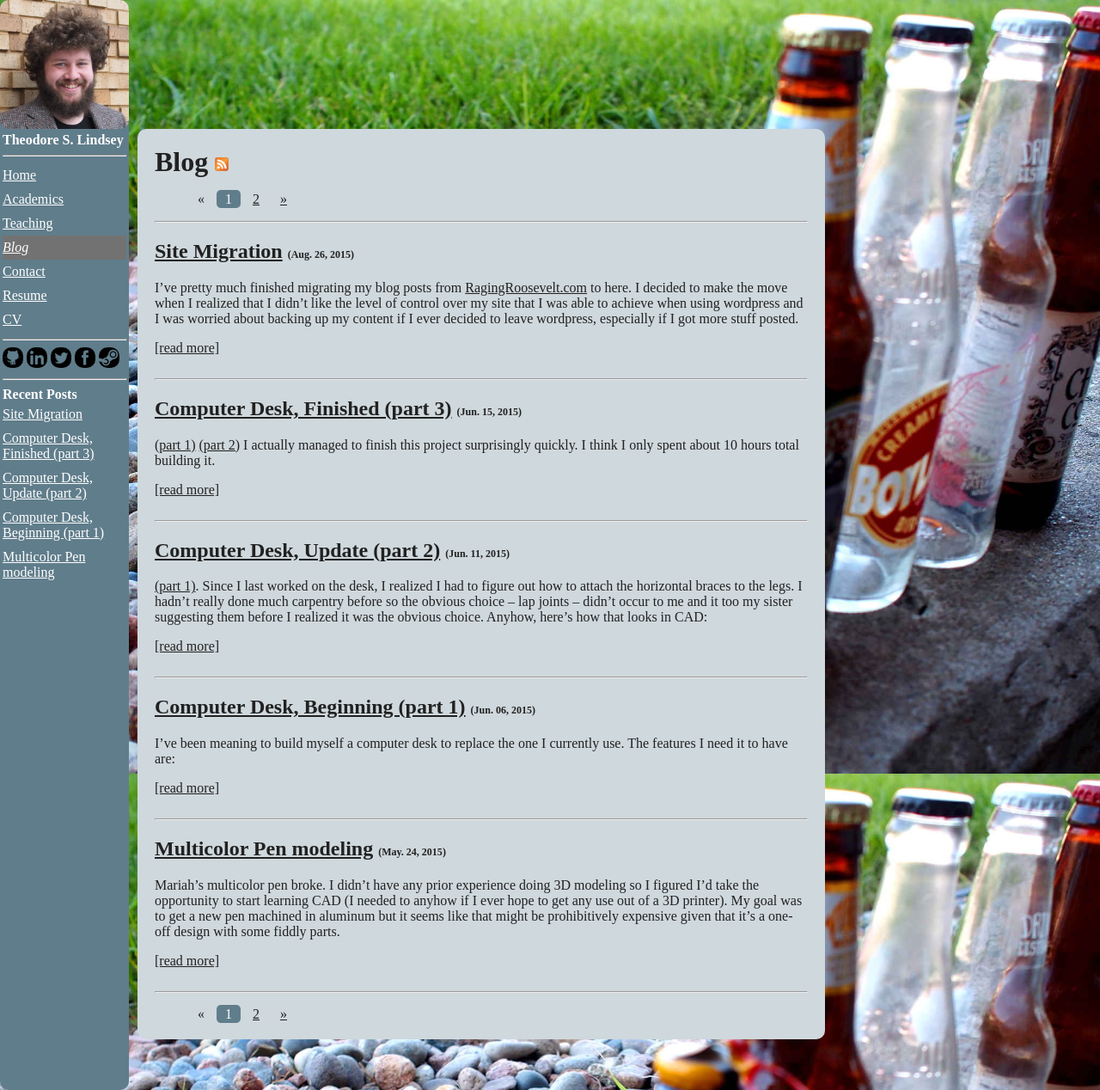
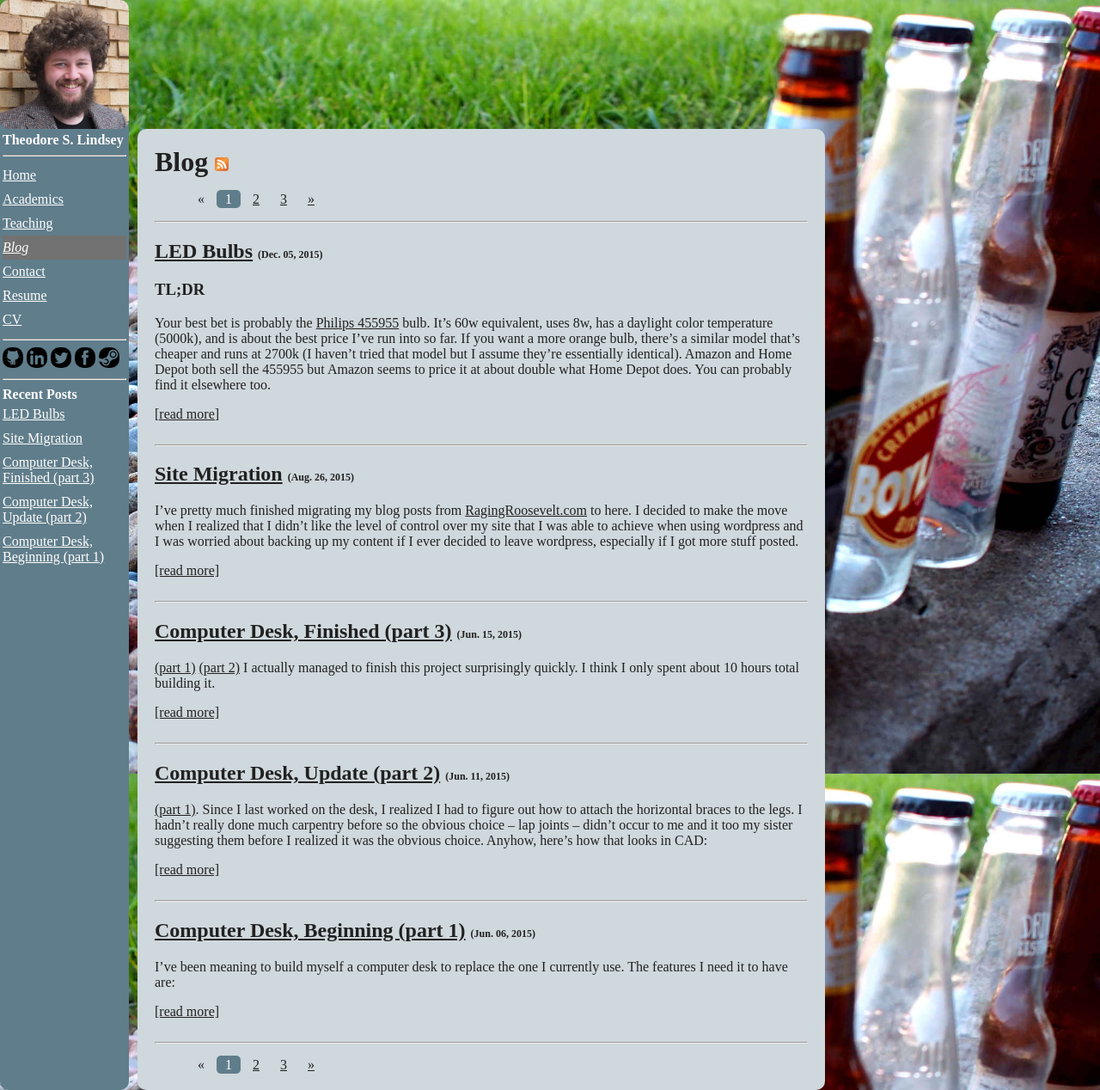
Before and after one commit to RagingRoosevelt/RagingRoosevelt.github.io, a Jekyll site: the page built from blog/index.html, in a window 1280 px wide and 1268 px high. Shown: the whole window at 86% size. Built offline with Jekyll 4.4.1, drawn with Linux system fonts in a browser that asks for light colours; the list of posts is cut into pages by our own code; some of the changed lines change nothing that is shown.

Commit message:
Added post: LED bulbs.  Added rss icons.

```diff
--- a/_includes/sidebar.html
+++ b/_includes/sidebar.html
@@ -20,7 +20,7 @@
             <a href="/teaching/">Teaching</a></li>
 
         <li {% if page.section == "Blog" %}id="active_nav"{% endif %}>
-            <a href="/blog/">Blog</a></li>
+            <a href="/blog/">Blog</a> <!--<a href="/blog/feed.xml"><img style="width: 16px" src="/assets/icons/rss-32.png" alt="rss feed" /></a>--></li>
 
         <li  {% if page.section == "Contact" %}id="active_nav"{% endif %}>
             <a href="/contact.html">Contact</a></li>
--- /dev/null
+++ b/_posts/2015-12-05-LED_Bulbs.md
@@ -0,0 +1,118 @@
+---
+layout: blog
+title: LED Bulbs
+section: Blog
+last_modified_at: 2015-12-05
+categories:
+- Household
+- LED
+---
+
+### TL;DR
+Your best bet is probably the [Philips 455955][455955] bulb.  It's 60w equivalent, uses 8w, has a
+daylight color temperature (5000k), and is about the best price I've run into so far.  If you want
+a more orange bulb, there's a similar model that's cheaper and runs at 2700k (I haven't tried that
+model but I assume they're essentially identical).  Amazon and Home Depot both sell the 455955 but
+Amazon seems to price it at about double what Home Depot does.  You can probably find it elsewhere
+too.
+
+
+
+### Intro
+I first was exposed to LED bulbs in, if I recall correctly, around 2003 in a bathroom at
+[Tryon Creek State Park][tcsp].  I don't know why they were using them, but they had a bunch of 48"
+LED tube bulbs instead of the standard 48" fluorescent bulbs you'd normally expect to see in that
+sort of fixture.  I didn't think much of it at the time but when I saw the NanoLeaf on Kickstarter
+in 2012-2013, I got excited pretty quickly.
+
+[tcsp]: http://oregonstateparks.org/index.cfm?do=parkPage.dsp_parkPage&parkId=103
+
+I've been buying LED bulbs for a while at this point.  I'm a bit picky about my light sources and
+I've found that LED bulbs do a good job of satisfying my criteria.  In particular:
+
+* I don't like CFLs due to the risk of toxic gases escaping if they break.
+* I like my light sources to be at around 5000k.
+* I particularly dislike the orange glow that standard 2700k bulbs give off.
+
+As an additional note, I don't really care if the bulbs are dimmable, so that isn't something I've
+focused on when buying bulbs.
+
+
+
+
+### Bulbs Tested
+
+So far, I've purchased (in chronological order from oldest to newest):
+
+| Name                              |    Watts                  |   Color   |   Price           | Count |   Source                                  | Dimmable? |
+|   :---                            |   :---                    |   :---    |   ---:            | :---: |   :---                                    |   :---    |
+|   NanoLeaf (A19)                  |   12w (100w equivalent)   |   3000k?  |   $45             |   1   |   [Kickstarter][NnLeaf]{:target="_blank"} |   unknown |
+|   Generic Corn-style (E27)        |   8w (~40w equivalent)    |   6000k?  |   $10.89          |   9   |   [Amazon][corn27]{:target="_blank"}      |   unknown |
+|   Philips 433235 SlimStyle (A19)  |   10.5w (60w equivalent)  |   5000k   |   $6.97 - $9.99   |   9   |   [Amazon][433235]{:target="_blank"}      |   yes     |
+|   JACKYLED 48" (T8/T10)           |   22w (70w equivalent)    |   5000k   |   $26.99          |   6   |   [Amazon][JAKY48]{:target="_blank"}      |   unknown |
+|   Philips 455955 (A19)            |   8w (60w equivalent)     |   5000k   |   $4.97           |   1   |   [Home Depot][455955]{:target="_blank"}  |   no      |
+|   Philips 455717 (A19)            |   14.5w (100w equivalent) |   5000k   |   $4.97           |   1   |   [Home Depot][455717]{:target="_blank"}  |   no      |
+
+[NnLeaf]: https://www.kickstarter.com/projects/nanoleaf/nanolight-the-worlds-most-energy-efficient-lightbu
+[corn27]: http://amzn.com/B006NTW1OA
+[433235]: http://amzn.com/B00JM72W6C
+[JAKY48]: http://amzn.com/B00IBVNDNG
+[455955]: http://www.homedepot.com/p/206178204
+[455717]: http://www.homedepot.com/p/205862056
+
+
+
+
+### Summary of Thoughts
+
+#### [NanoLeaf][NnLeaf]{:target="_blank"}
+I purchased this back in late 2012 / early 2013.  At the time there weren't really any options if
+you wanted to get anywhere near 100w equivalent.  At this point, though, they are way too expensive
+for what they  are.  Even at the time, the NanoLeaf didn't deliver $45 worth of quality, despite
+of the lack of other options.
+
+#### [Generic Corn-style][corn27]{:target="_blank"}
+I got these pretty soon after the NanoLeaf finally delivered (early 2013).  I wasn't satisfied with
+the price of the NanoLeaf given what it offered and I wanted to explore other options.  At the time,
+I thought I'd be fine with 40w equivalent but it really didn't cut it for illuminating my apartment
+and I have since decided that 60w equivalent is a minimum standard for me (I like to keep my living
+space very brightly lit).
+
+The build quality on these is terrible.  At the time, there weren't any other viable options for
+~$10 which is why I got them (I was hoping to find a demonstration that the NanoLeaf was severely
+overpriced).  They get quite hot and it took around a month for the steams to break down and the
+bulbs to start falling apart.  I tried to fix most of them with hot glue which actually managed to
+hold them together reasonably well given the heat they operate at. I have a few that are still going
+strong but I won't buy any more.  At the time they may have been worth $10 but at this point I
+wouldn't pay more than a dollar or two for them and then I'd only use them in infrequently accessed
+locations.
+
+#### [Philips 433235 SlimStyle][433235]{:target="_blank"}
+I first picked one of these up in July 2014 and the most resent few I've ordered were in July 2015
+(at which point I had them in  nearly every socket in my apartment).  I've been really happy with
+these bulbs.  They have been exceptionally well priced, they go on say semi-frequently (see
+[3camels](http://camelcamelcamel.com/product/B00JM72W6C){:target="_blank"}).  The build quality is
+excellent and they distribute light quite evenly.  The plastic case does a good job diffusing the
+LED point-sources and unless you use a camera with a low ISO and a fast shutter speed, it'll just
+look like a regular light source.
+
+#### [JACKYLED 48"][JAKY48]{:target="_blank"}
+My folks had 4x 48" fluorescent tubes in their dining room and 2x 48" tubes in their kitchen.
+Growing up, they always complained about how dim both rooms were and we also frequently had issues
+with the ballasts in the enclosures.  For Christmas 2014, I got them the bulbs to replace their
+kitchen and dining room lights.  They ended up only installing two of the bulbs in the dining room
+because they thought the bulbs were too bright to install all four.  I haven't seen the bulbs in
+person but it sounds like they liked them a lot and they're using the two spare bulbs in my dad's
+wood shop.  They asked for more for Christmas this year (2015).  I think they were pretty reasonably
+priced before (at $23) but I'm glad to see they've dropped a lot in the past year.
+
+#### [Philips 455955 (60w equiv)][455955]{:target="_blank"} and [Philips 455717 (100w equiv)][455717]{:target="_blank"}
+I got these on a whim during my most recent trip to Home Depot.  I'd seen them on the Home Depot
+website before so I figured I'd give them a shot.  I'm glad to finally see 100w equivalent bulbs at
+a sane price (Amazon sells them too but for roughly double the price).  I also saw dimmable versions
+but as I mentioned above, I don't care about dimmable (and they cost double what the non-dimmable
+bulbs cost).
+
+The main difference between these and the Philips 433235 SlimStyle is that these don't cast as much
+light back toward the socket.  This may either be a good thing or a bad thing depending on
+application.  Also, the difference is pretty small.
```
Also changed, not shown: assets/icons/rss-128.png (added), assets/icons/rss-16.png (added), assets/icons/rss-24.png (added), assets/icons/rss-256.png (added), assets/icons/rss-32.png (added), assets/icons/rss-48.png (added), assets/icons/rss-512.png (added), assets/icons/rss-64.png (added).
